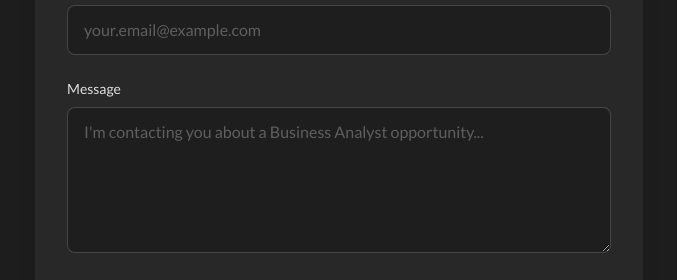
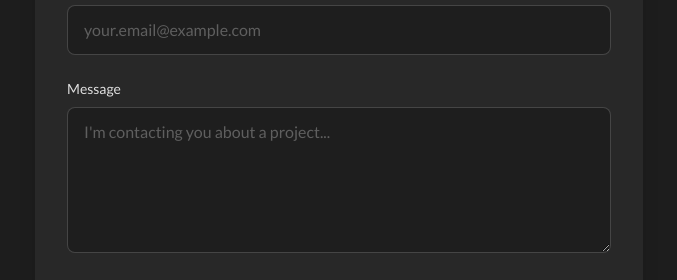
Before and after one commit to AC-Collins/acollins-portfolio, a plain HTML site: page index.html in a window 1280 px wide. Shown: the part 3525-3805 px from the top of the page, without its empty margins (301-978 px from the left). Drawn offline with nearby package versions, Linux system fonts and the light colour scheme.

Commit message:
Update textarea placeholder text for message field

```diff
--- a/index.html
+++ b/index.html
@@ -354,7 +354,7 @@
                     <!-- Message Field -->
                     <div>
                         <label for="message" class="block text-sm font-medium text-text-light mb-2">Message</label>
-                        <textarea name="message" id="message" rows="5" required class="w-full px-4 py-3 rounded-lg bg-bg-dark border border-text-silver/30 focus:border-primary-blue focus:ring focus:ring-primary-blue/50 text-text-light placeholder-text-silver/50 transition duration-200" placeholder="I'm contacting you about a Business Analyst opportunity..."></textarea>
+                        <textarea name="message" id="message" rows="5" required class="w-full px-4 py-3 rounded-lg bg-bg-dark border border-text-silver/30 focus:border-primary-blue focus:ring focus:ring-primary-blue/50 text-text-light placeholder-text-silver/50 transition duration-200" placeholder="I'm contacting you about a project..."></textarea>
                     </div>
 
                     <!-- Submit Button -->
```
